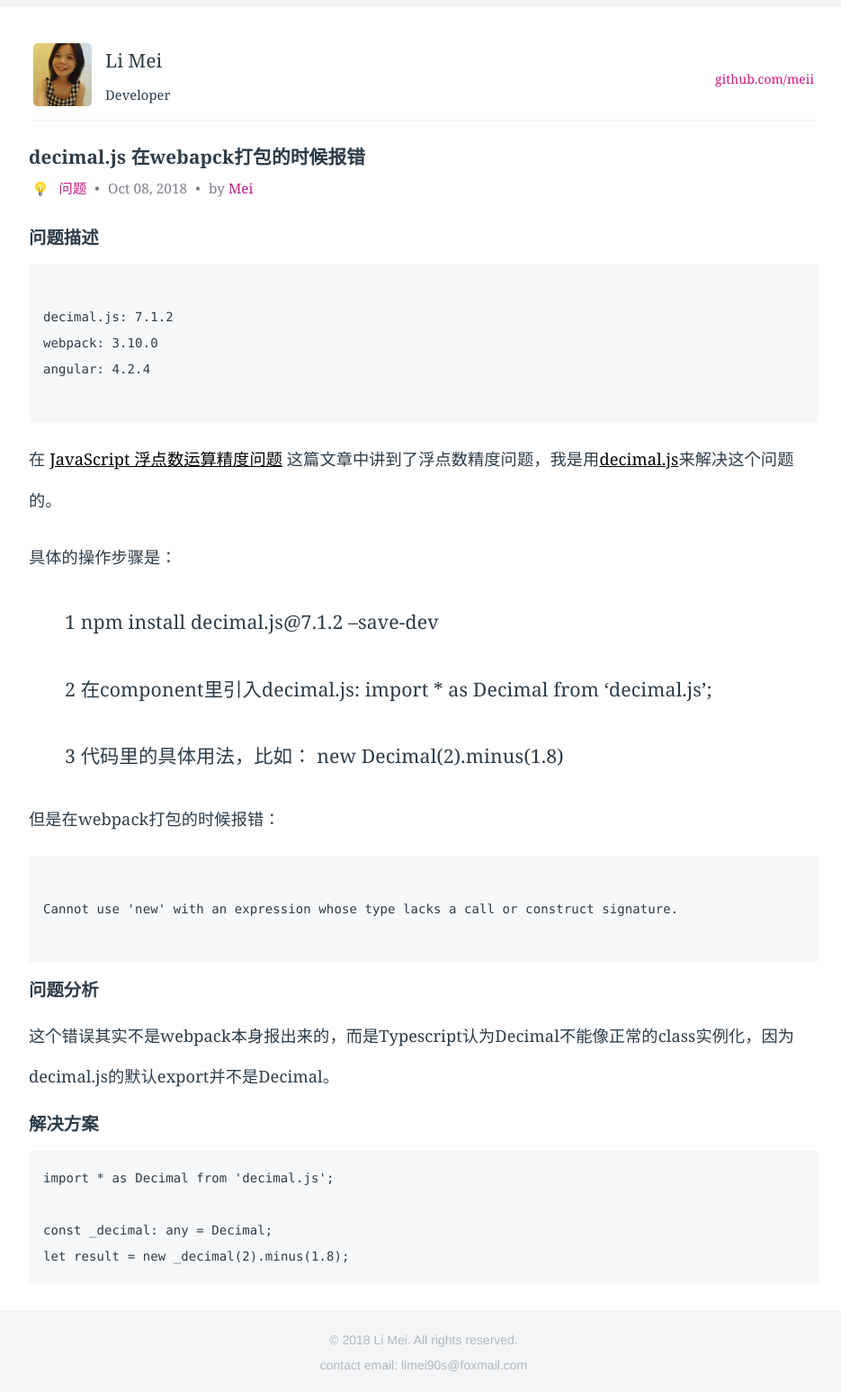
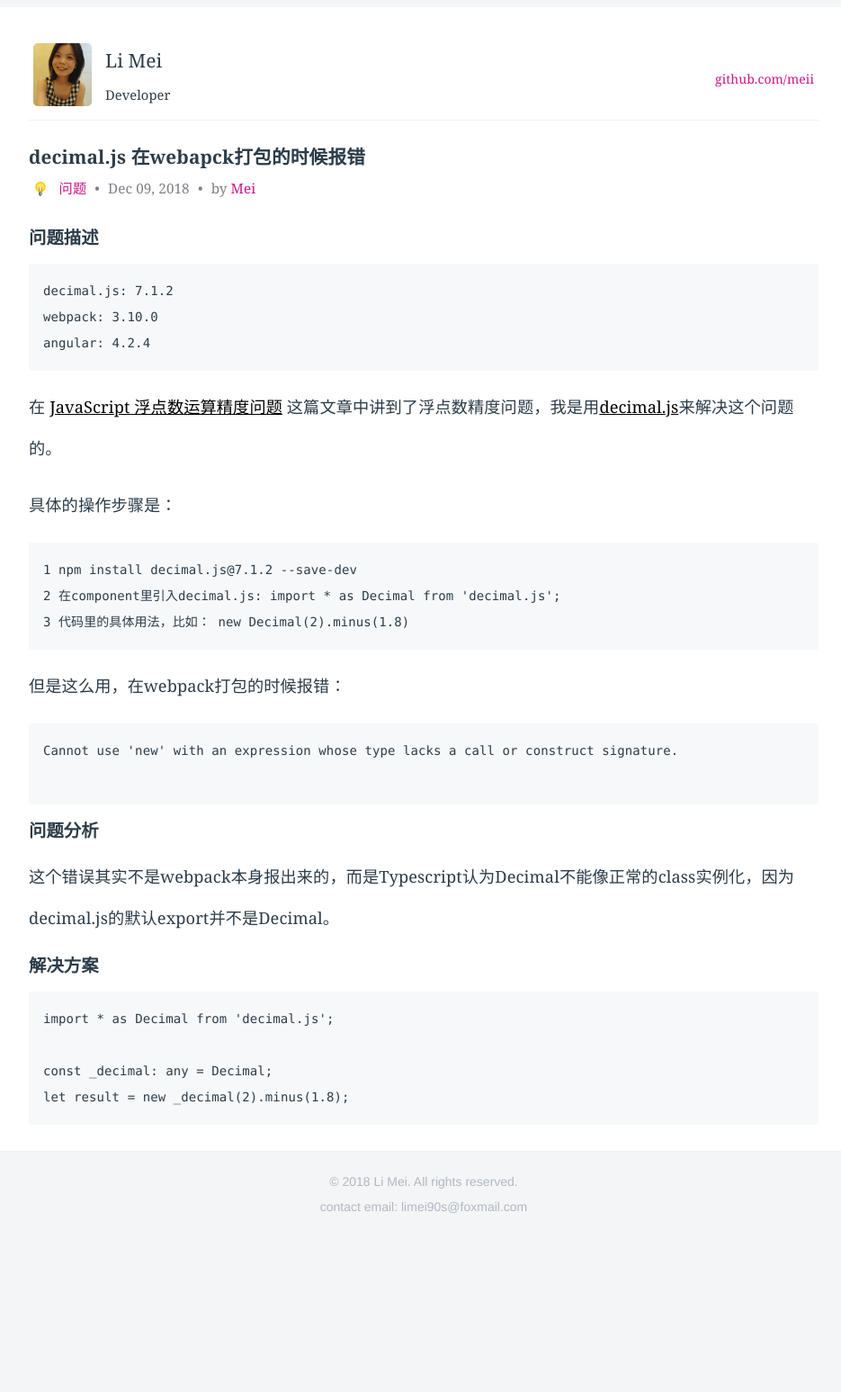
Before and after one commit to LiMeii/LiMeii.github.io, a Jekyll site: the page built from _posts/2018-12-09-issue-decimaljs-webpack-compilefailed.md, in a window 1280 px wide. Shown: the whole page at 90% size, without its empty margins (177-1112 px from the left). Built offline with Jekyll 4.4.1, drawn with Linux system fonts in a browser that asks for light colours; after the commit the page ends 1371 px from its top, so only the background shows below that.

Commit message:
update posts

````diff
--- a/_posts/2018-12-09-issue-decimaljs-webpack-compilefailed.md
+++ b/_posts/2018-12-09-issue-decimaljs-webpack-compilefailed.md
@@ -8,7 +8,7 @@ layout: post
     <span><img class="title-category-img" src="../../../assets/images/categories/bug.svg" alt="issues"></span>
     <span><a class="github-link" href="/2018/09/19/issues-tools.html">问题</a></span>
     <span class="title-bullet">•</span>
-    <span>Oct 08, 2018</span>
+    <span>Dec 09, 2018</span>
     <span class="title-bullet">•</span>
     <span>by <a class="github-link" href="http://github.com/limeii" title="http://github.com/limeii">Mei</a></span>
 </div>
@@ -17,11 +17,9 @@ layout: post
 ### 问题描述
 
 ```html
-
 decimal.js: 7.1.2
 webpack: 3.10.0
 angular: 4.2.4
-
 ```
 
 在 [JavaScript 浮点数运算精度问题](https://limeii.github.io/2018/12/09/issues-floatcalculate-Inaccurate.html) 这篇文章中讲到了浮点数精度问题，我是用[decimal.js](https://github.com/MikeMcl/decimal.js)来解决这个问题的。
@@ -29,21 +27,16 @@ angular: 4.2.4
 
 具体的操作步骤是：
 
+```
+1 npm install decimal.js@7.1.2 --save-dev
+2 在component里引入decimal.js: import * as Decimal from 'decimal.js';
+3 代码里的具体用法，比如： new Decimal(2).minus(1.8)
+```
 
-1. 1 npm install decimal.js@7.1.2 --save-dev
-
-
-2. 2 在component里引入decimal.js: import * as Decimal from 'decimal.js';
-
-
-3. 3 代码里的具体用法，比如： new Decimal(2).minus(1.8)
-
-
-但是在webpack打包的时候报错：
+但是这么用，在webpack打包的时候报错：
 
 
 ```
-
 Cannot use 'new' with an expression whose type lacks a call or construct signature.
 
 ```
````
Also changed, not shown: _posts/2018-12-09-issues-floatcalculate-Inaccurate.md (+1 -1 lines).
